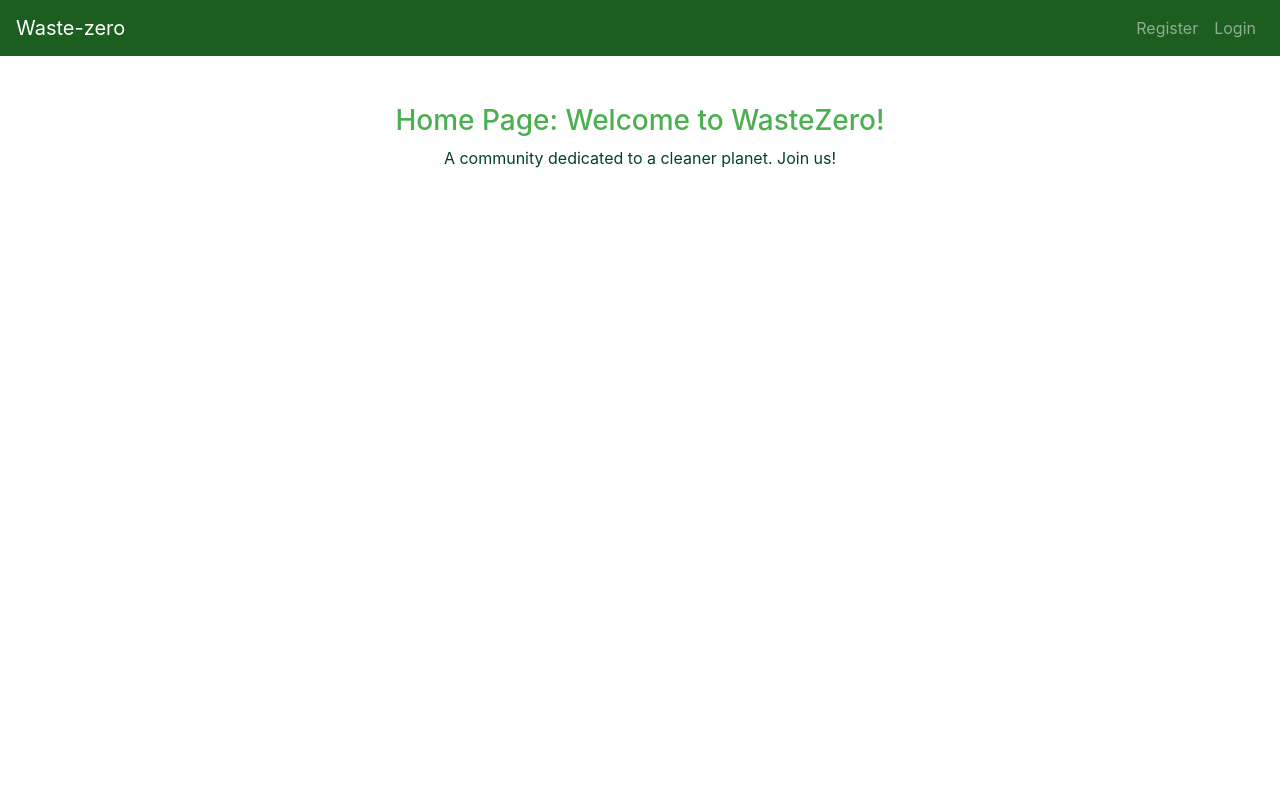
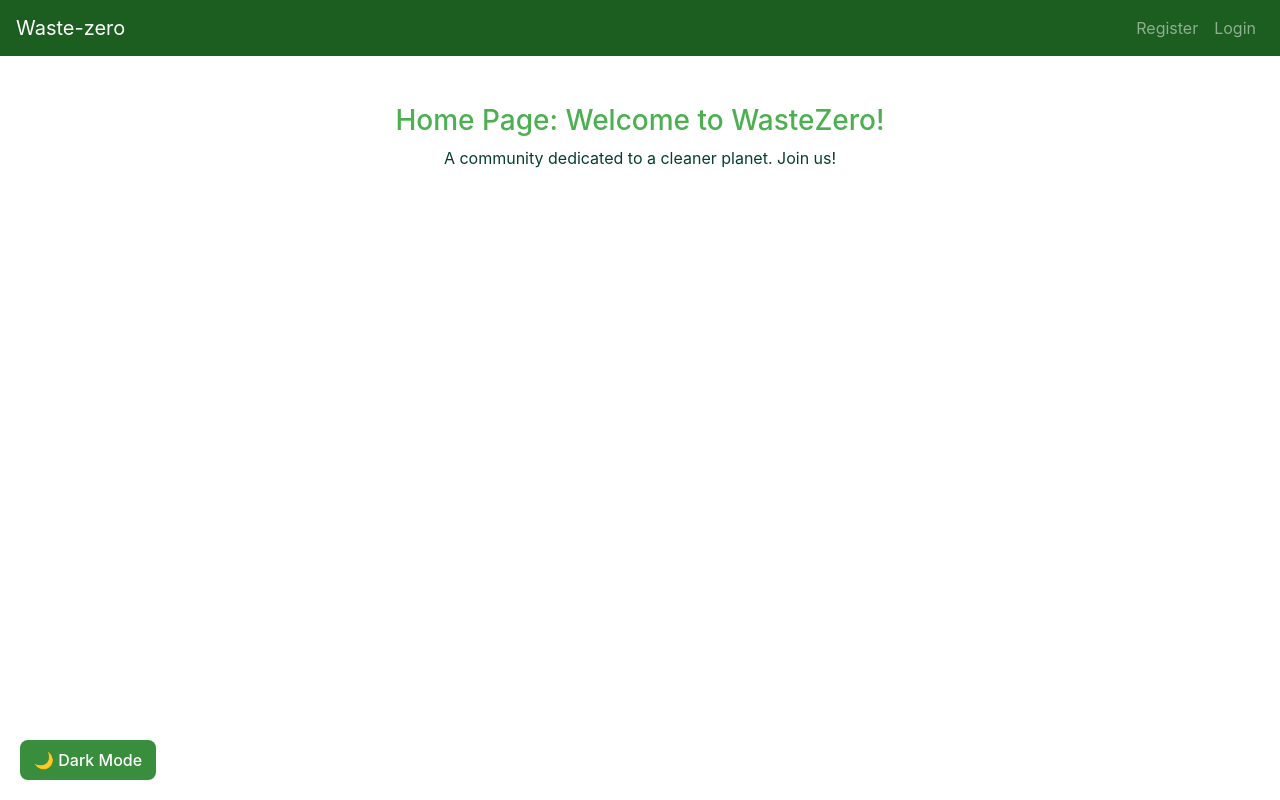
Before and after one commit to springboardmentor182c-t/waste-zero-full-stack, an Angular app in the folder mean-app/client/: page / in a window 1280 px wide. Built offline with nearby package versions, Linux system fonts and the light colour scheme.

Commit message:
Update app.component.html

```diff
--- a/mean-app/client/src/app/app.component.html
+++ b/mean-app/client/src/app/app.component.html
@@ -1,2 +1,20 @@
+<!-- Navbar -->
 <app-navbar></app-navbar>
+
+<!-- Dark Mode Toggle Button -->
+<div style="position: fixed; bottom: 20px; left: 20px; z-index: 1000;">
+  <button (click)="toggleDarkMode()" style="
+    background-color: #388e3c;
+    color: white;
+    border: none;
+    border-radius: 8px;
+    padding: 8px 14px;
+    cursor: pointer;
+    font-weight: 500;
+  ">
+    {{ isDarkMode ? '☀️ Light Mode' : '🌙 Dark Mode' }}
+  </button>
+</div>
+
+<!-- Main Page Outlet -->
 <router-outlet></router-outlet>
```
